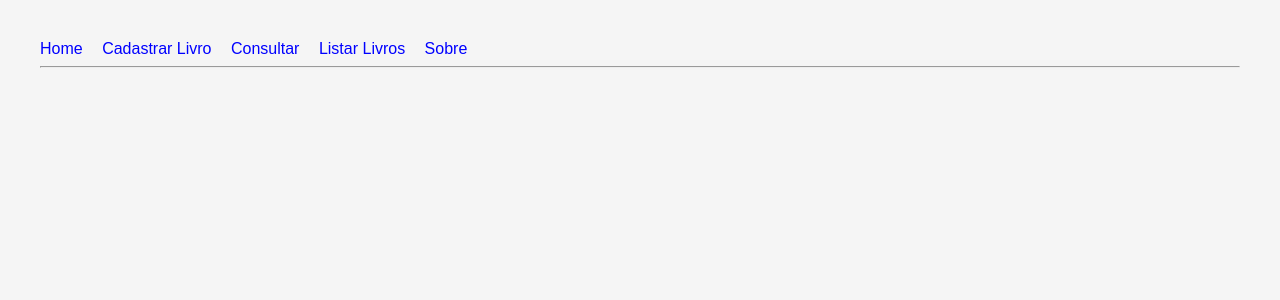
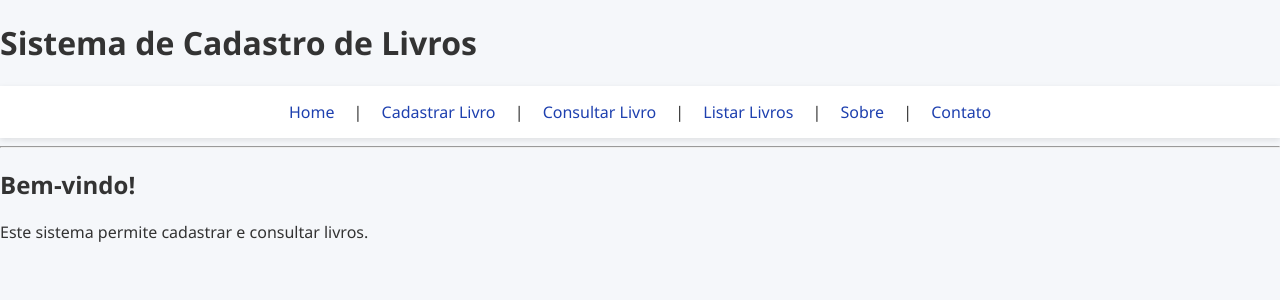
Before and after one commit to leyfz/projetolgtII, a Django app: page / in a window 1280 px wide. Shown: the top 300 px of the page. Run offline with Django 5.2, Linux system fonts and the light colour scheme.

Commit message:
primeiro commit do sistema de cadastro de livros

```diff
--- a/biblioteca/livros/templates/livros/consulta.html
+++ b/biblioteca/livros/templates/livros/consulta.html
@@ -16,5 +16,7 @@
 
 </form>
 
+<a href="/">Voltar para Home</a>
+
 </body>
 </html>
--- a/biblioteca/livros/templates/livros/contato.html
+++ b/biblioteca/livros/templates/livros/contato.html
@@ -8,11 +8,13 @@
 
 <h2>Contato</h2>
 
-<p>Email: biblioteca@email.com</p>
+<p>Email: hfls2@discente.ifpe.edu.br</p>
 
-<p>Telefone: (81) 99999-9999</p>
+<p>Telefone: (81) 989325881</p>
 
 <p>Responsável pelo sistema.</p>
 
+<a href="/">Voltar para Home</a>
+
 </body>
 </html>
--- a/biblioteca/livros/templates/livros/home.html
+++ b/biblioteca/livros/templates/livros/home.html
@@ -1,28 +1,124 @@
 <!DOCTYPE html>
-<html>
+<html lang="pt-br">
+
 <head>
+
+<meta charset="UTF-8">
 <title>Sistema de Livros</title>
 
-<link rel="stylesheet" href="/static/css/estilo.css">
+<style>
 
-</head>
+body{
+font-family: "Segoe UI", Arial, sans-serif;
+background:#f5f7fa;
+margin:0;
+color:#333;
+}
+
+/* Header */
+
+header{
+background:#1e40af;
+color:white;
+padding:25px;
+text-align:center;
+font-size:26px;
+font-weight:600;
+}
+
+/* Menu */
+
+nav{
+background:white;
+padding:15px;
+text-align:center;
+box-shadow:0 2px 6px rgba(0,0,0,0.1);
+}
+
+nav a{
+margin:0 15px;
+text-decoration:none;
+color:#1e40af;
+font-weight:500;
+font-size:16px;
+transition:0.3s;
+}
+
+nav a:hover{
+color:#2563eb;
+}
+
+/* Conteúdo */
+
+.container{
+max-width:800px;
+margin:60px auto;
+text-align:center;
+padding:20px;
+}
+
+.container h2{
+font-size:32px;
+margin-bottom:10px;
+color:#1e40af;
+}
+
+.container p{
+font-size:18px;
+color:#555;
+}
+
+/* Botões */
+
+.botoes{
+margin-top:30px;
+}
+
+.btn{
+display:inline-block;
+padding:12px 22px;
+margin:10px;
+background:#2563eb;
+color:white;
+text-decoration:none;
+border-radius:6px;
+font-size:16px;
+transition:0.3s;
+}
+
+.btn:hover{
+background:#1e40af;
+}
+
+/* Footer */
+
+footer{
+text-align:center;
+margin-top:80px;
+padding:20px;
+font-size:14px;
+color:#777;
+}
+
+</style>
 
 <body>
 
+<h1>Sistema de Cadastro de Livros</h1>
+
 <nav>
-
-<a href="/">Home</a>
-<a href="/cadastrar/">Cadastrar Livro</a>
-<a href="/consultar/">Consultar</a>
-<a href="/livros/">Listar Livros</a>
-<a href="/sobre/">Sobre</a>
-
+<a href="/">Home</a> |
+<a href="/cadastrar/">Cadastrar Livro</a> |
+<a href="/consultar/">Consultar Livro</a> |
+<a href="/livros/">Listar Livros</a> |
+<a href="/sobre/">Sobre</a> |
+<a href="/contato/">Contato</a>
 </nav>
 
 <hr>
 
-{% block content %}
-{% endblock %}
+<h2>Bem-vindo!</h2>
+<p>Este sistema permite cadastrar e consultar livros.</p>
 
 </body>
 </html>
--- a/biblioteca/livros/templates/livros/lista.html
+++ b/biblioteca/livros/templates/livros/lista.html
@@ -26,5 +26,7 @@
 
 </ul>
 
+<a href="/">Voltar para Home</a>
+
 </body>
 </html>
--- a/biblioteca/livros/templates/livros/sobre.html
+++ b/biblioteca/livros/templates/livros/sobre.html
@@ -18,6 +18,6 @@
 <li>CSS</li>
 <li>JavaScript</li>
 </ul>
-
+<a href="/">Voltar para Home</a>
 </body>
 </html>
```
Also changed, not shown: biblioteca/livros/templates/static/js/validacao.js (renamed from biblioteca/livros/templates/static/validacao.js).
